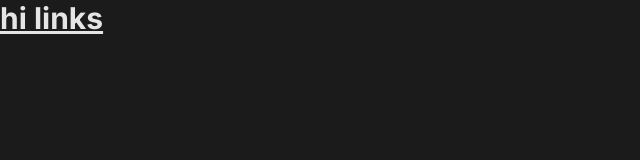
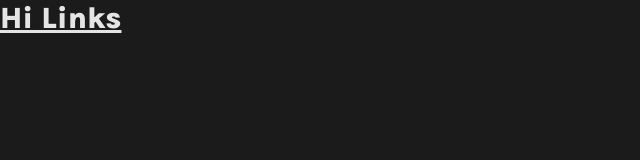
Before and after one commit to nexxeln/emoji-link-shortener, a Next.js app: page / in a window 1280 px wide. Shown: the top 160 px of the page, without its empty margins (0-640 px from the left). Built offline with nearby package versions, Linux system fonts and the light colour scheme.

Commit message:
+: use karla

```diff
--- a/app/layout.tsx
+++ b/app/layout.tsx
@@ -5,9 +5,9 @@ export const metadata = {
   description: "Generated by create next app",
 };
 
-import { Inter } from "next/font/google";
+import { Karla } from "next/font/google";
 
-const inter = Inter({ subsets: ["latin"] });
+const karla = Karla({ subsets: ["latin"], display: "swap" });
 
 export default function RootLayout({
   children,
@@ -15,8 +15,8 @@ export default function RootLayout({
   children: React.ReactNode;
 }) {
   return (
-    <html lang="en">
-      <body className={inter.className}>{children}</body>
+    <html lang="en" className={karla.className}>
+      <body>{children}</body>
     </html>
   );
 }
--- a/app/page.tsx
+++ b/app/page.tsx
@@ -1,7 +1,7 @@
 export default function Home() {
   return (
     <div>
-      <h1 className="text-3xl font-bold underline">hi links</h1>
+      <h1 className="text-3xl font-black underline">Hi Links</h1>
     </div>
   );
 }
```
